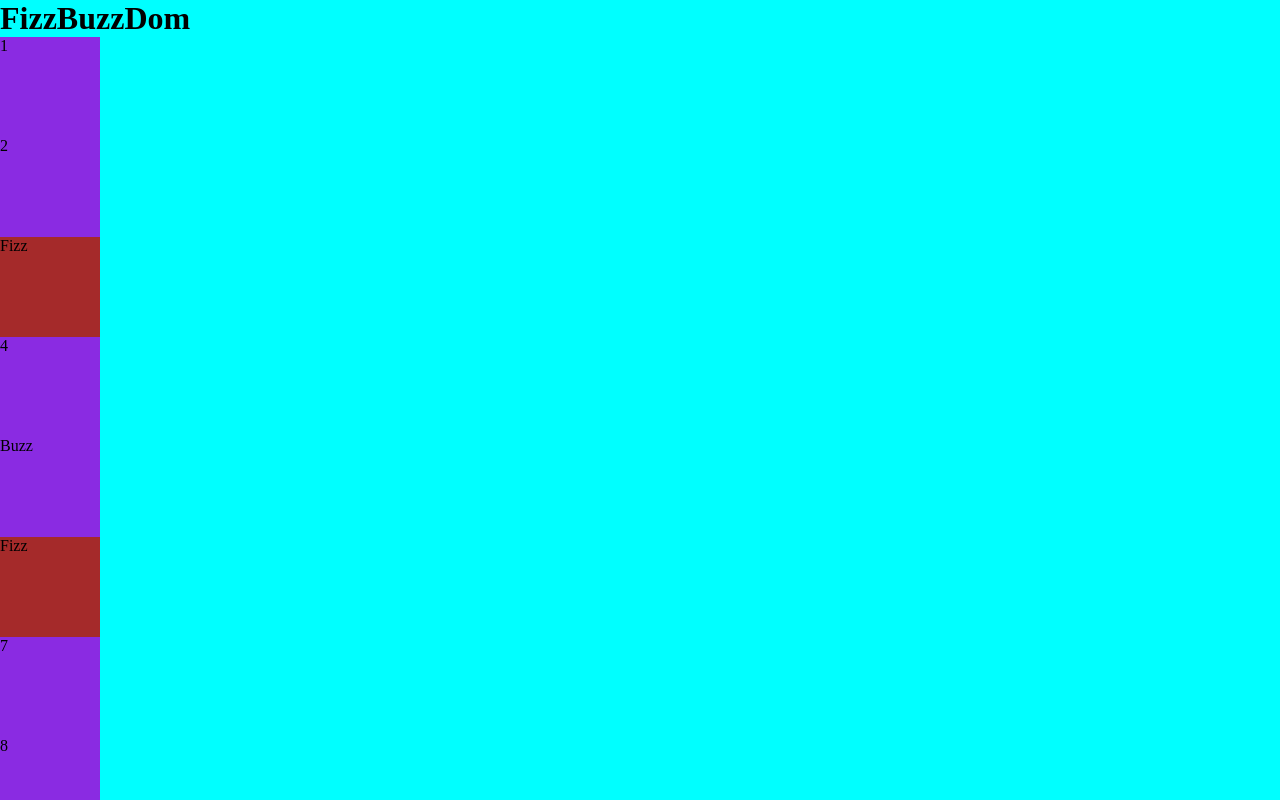
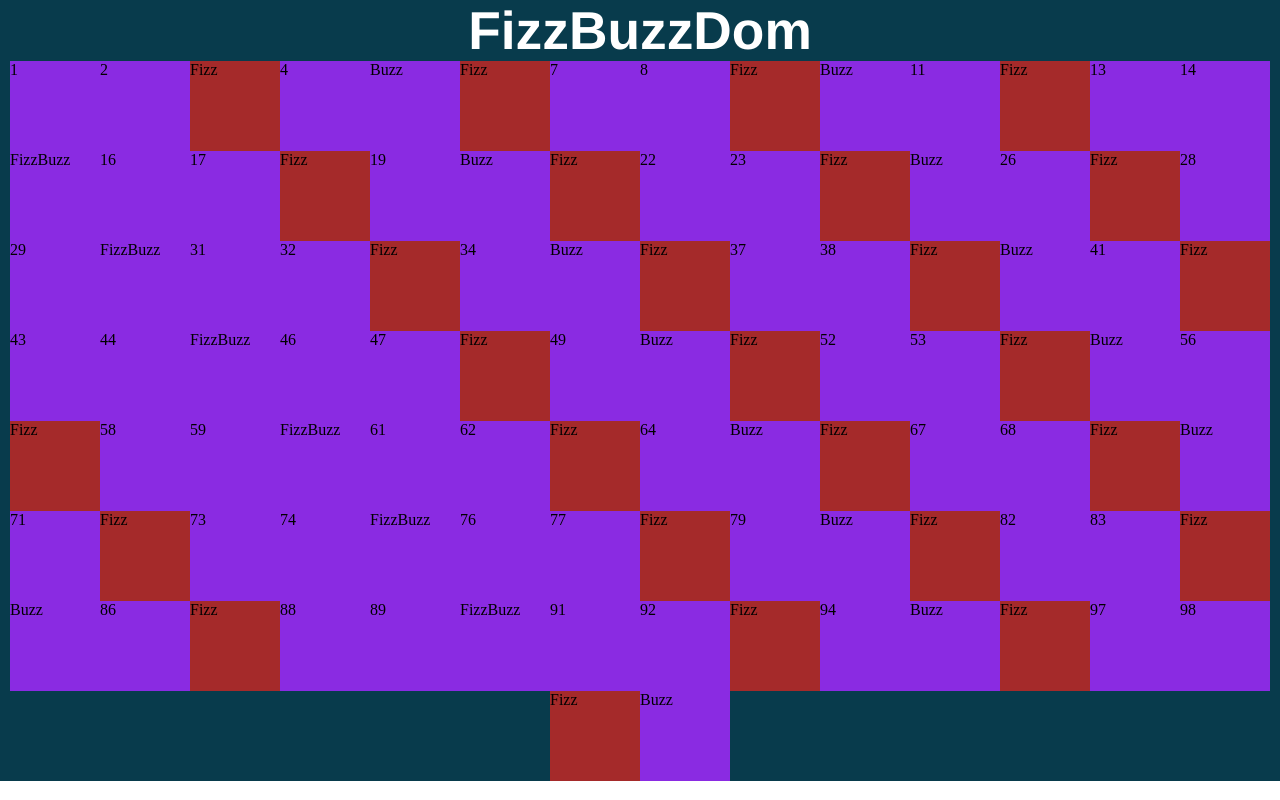
Before and after one commit to Scova89/js-fizzbuzzdom, a plain HTML site: page index.html in a window 1280 px wide. Shown: the top 800 px of the page. Drawn offline with Linux system fonts and the light colour scheme.

Commit message:
sistemando   i box

```diff
--- a/css/style.css
+++ b/css/style.css
@@ -7,17 +7,35 @@
 
 
 .container{
-    background-color: aqua;
+    background-color: rgb(8 59 76);
+
+}
+
+h1{
+    color: white;
+    font-family: 'Franklin Gothic Medium', 'Arial Narrow', Arial, sans-serif;
+    font-size: 40pt;
+    text-align: center;
+}
+
+.cont-box{
+    display: flex;
+
 }
 
 ul{
     list-style: none;
+    display: flex;
+    flex-wrap: wrap;
+    justify-content: center;
 }
 
+
 .box{
-    height: 100px;
-    width: 100px;
+    height: 90px;
+    width: 90px;
     background-color: blueviolet;
+
 }
 
 .Fizz{
--- a/index.html
+++ b/index.html
@@ -10,9 +10,11 @@
 <body>
     <div class="container">
         <h1>FizzBuzzDom</h1>
-        <ul id="box">
+        <div class="cont-box">
+            <ul id="box">
+            </ul>
+        </div>
 
-        </ul>
     </div>
 
 
```
